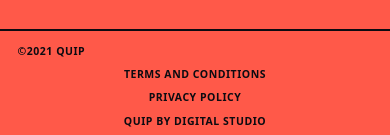
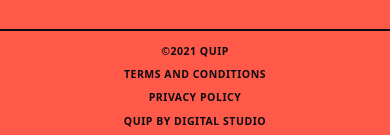
Before and after one commit to Yousseftame/QUIP, a React (Vite) app: page / in a window 390 px wide. Shown: the part 9305-9440 px from the top of the page. Built offline with nearby package versions, Linux system fonts and the light colour scheme; a web font is replaced by a local one.

Commit message:
fix responsive 2

```diff
--- a/src/index.css
+++ b/src/index.css
@@ -3053,6 +3053,9 @@
   }
 
   .site-footer__bar-item,
+  .site-footer__bar-item:nth-child(1),
+  .site-footer__bar-item:nth-child(2),
+  .site-footer__bar-item:nth-child(3),
   .site-footer__bar-item--end {
     justify-self: center;
     white-space: normal;
```
